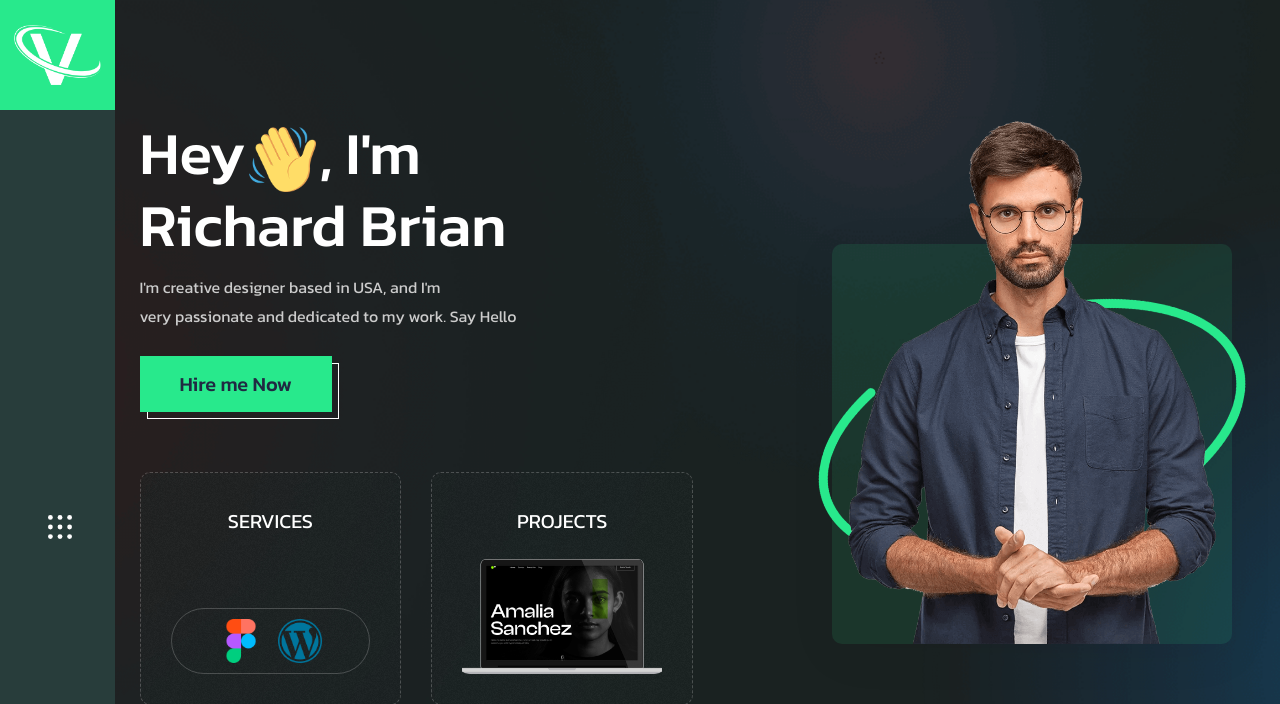
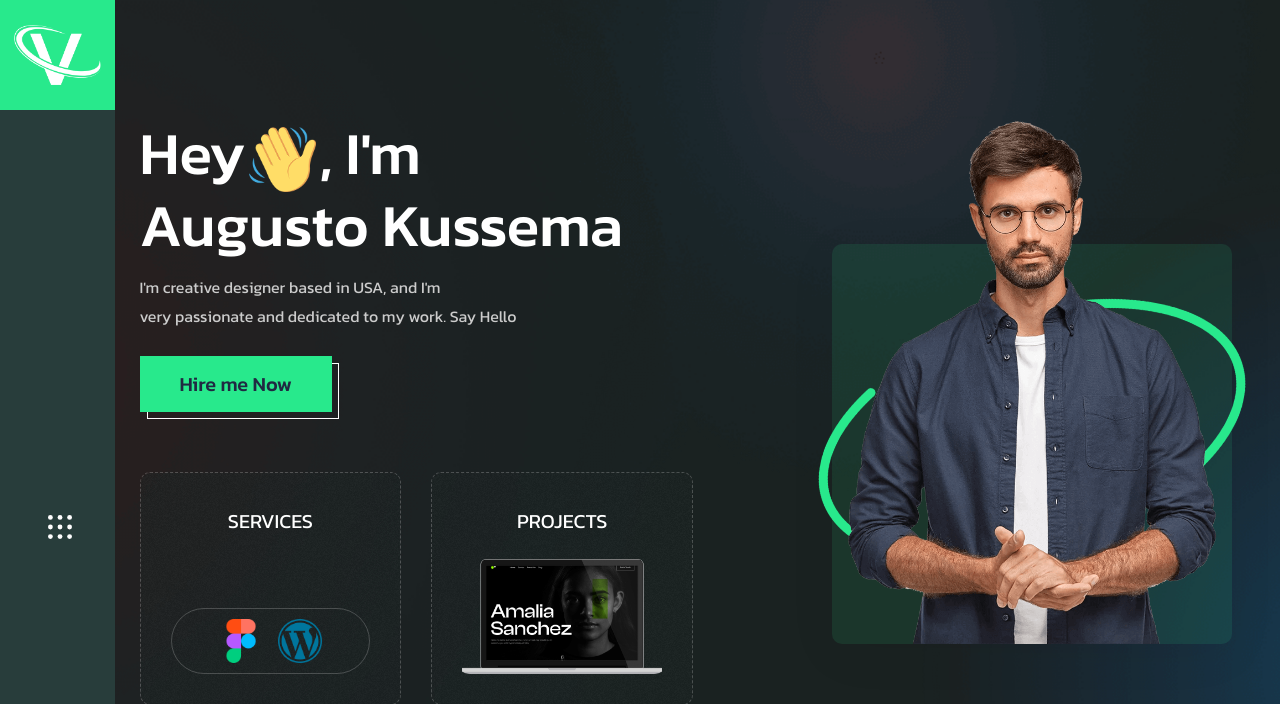
Before and after one commit to devkussema/iporfile, a Django app: page / in a window 1280 px wide. Shown: the top 704 px of the page. Run offline with Django 4.2, Linux system fonts and the light colour scheme; some libraries are stand-ins or nearby versions.

Commit message:
Update index.html

```diff
--- a/templates/index.html
+++ b/templates/index.html
@@ -220,7 +220,7 @@
                                 <div class="col-lg-7 pr-50 pr-md-15 pr-xs-15">
                                     <div class="information">
                                         <div class="content">
-                                            <h2>Hey <img src={% static "assets/img/shape/harnd.png" %} alt="image not found"> , I'm <br>Richard Brian</h2>
+                                            <h2>Hey <img src={% static "assets/img/shape/harnd.png" %} alt="image not found"> , I'm <br>Augusto Kussema</h2>
                                             <p>
                                                 I'm creative designer based in USA, and I'm <br> very passionate and dedicated to my work. Say Hello
                                             </p>
```
